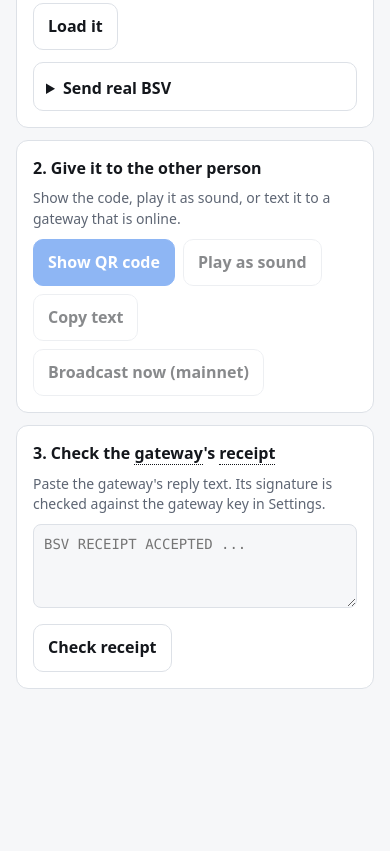
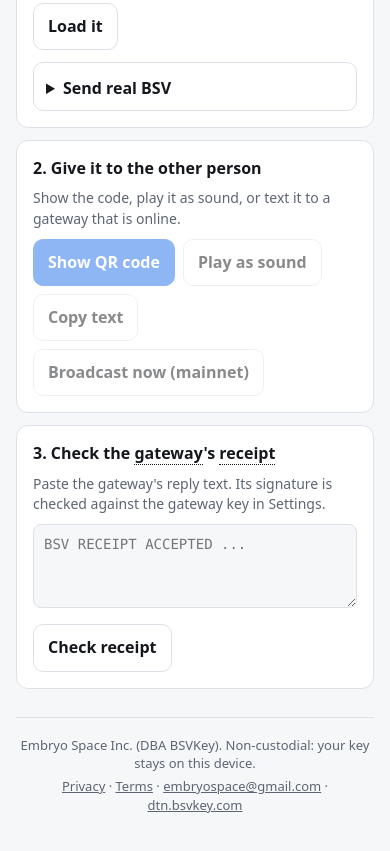
Before and after one commit to BSVKey/dtn-custody-demo, a website: page radio/handoff/index.html in a window 390 px wide. Shown: the part 1655-2506 px from the top of the page. Drawn offline with Linux system fonts and the light colour scheme.

Commit message:
radio/handoff: footer with privacy, terms and contact links
Links are absolute (dtn.bsvkey.com) so they also work from a copy saved on a phone. The footer sits inside main, so the phone Next step bar never covers it.

```diff
--- a/radio/handoff/index.html
+++ b/radio/handoff/index.html
@@ -105,6 +105,9 @@ main { padding-bottom: 200px; }
 .pulse { animation: pulse 1.4s ease-out 2; border-radius: 10px; }
 @keyframes pulse { 0% { box-shadow: 0 0 0 0 rgba(31,111,235,.6); } 100% { box-shadow: 0 0 0 14px rgba(31,111,235,0); } }
 .hidden { display: none !important; }
+.sitefoot { margin-top: 28px; padding-top: 14px; border-top: 1px solid var(--line); color: var(--muted); font-size: 13px; text-align: center; }
+.sitefoot p { margin: 4px 0; }
+.sitefoot a { color: inherit; }
 .status { border-radius: 10px; padding: 10px 12px; font-size: 14px; margin-top: 10px; }
 .status.good { background: var(--good-bg); color: var(--good); }
 .status.bad { background: var(--bad-bg); color: var(--bad); }
@@ -382,6 +385,10 @@ details summary { cursor: pointer; font-weight: 600; margin-top: 4px; }
       <p class="muted">The page makes no network requests except when you press "Broadcast now" (to GorillaPool ARC) or "Get my coins" (it reads your address's coins from WhatsOnChain).</p>
     </section>
   </div>
+  <footer class="sitefoot">
+    <p>Embryo Space Inc. (DBA BSVKey). Non-custodial: your key stays on this device.</p>
+    <p><a href="https://dtn.bsvkey.com/privacy.html" target="_blank" rel="noopener">Privacy</a> &middot; <a href="https://dtn.bsvkey.com/legal.html" target="_blank" rel="noopener">Terms</a> &middot; <a href="mailto:embryospace@gmail.com">embryospace@gmail.com</a> &middot; <a href="https://dtn.bsvkey.com/" target="_blank" rel="noopener">dtn.bsvkey.com</a></p>
+  </footer>
 </main>
 <aside id="nextStep" aria-live="polite" aria-label="Next step">
   <div class="nshead"><span class="nslabel">Next step</span><strong id="nsTitle"></strong><button type="button" class="nsbtn" id="nsToggle">Show</button><button type="button" class="nsbtn" id="nsOff" title="Turn off these suggestions">Turn off</button></div>
```
Also changed, not shown: radio/handoff/src/page.html (+7 -0 lines).
